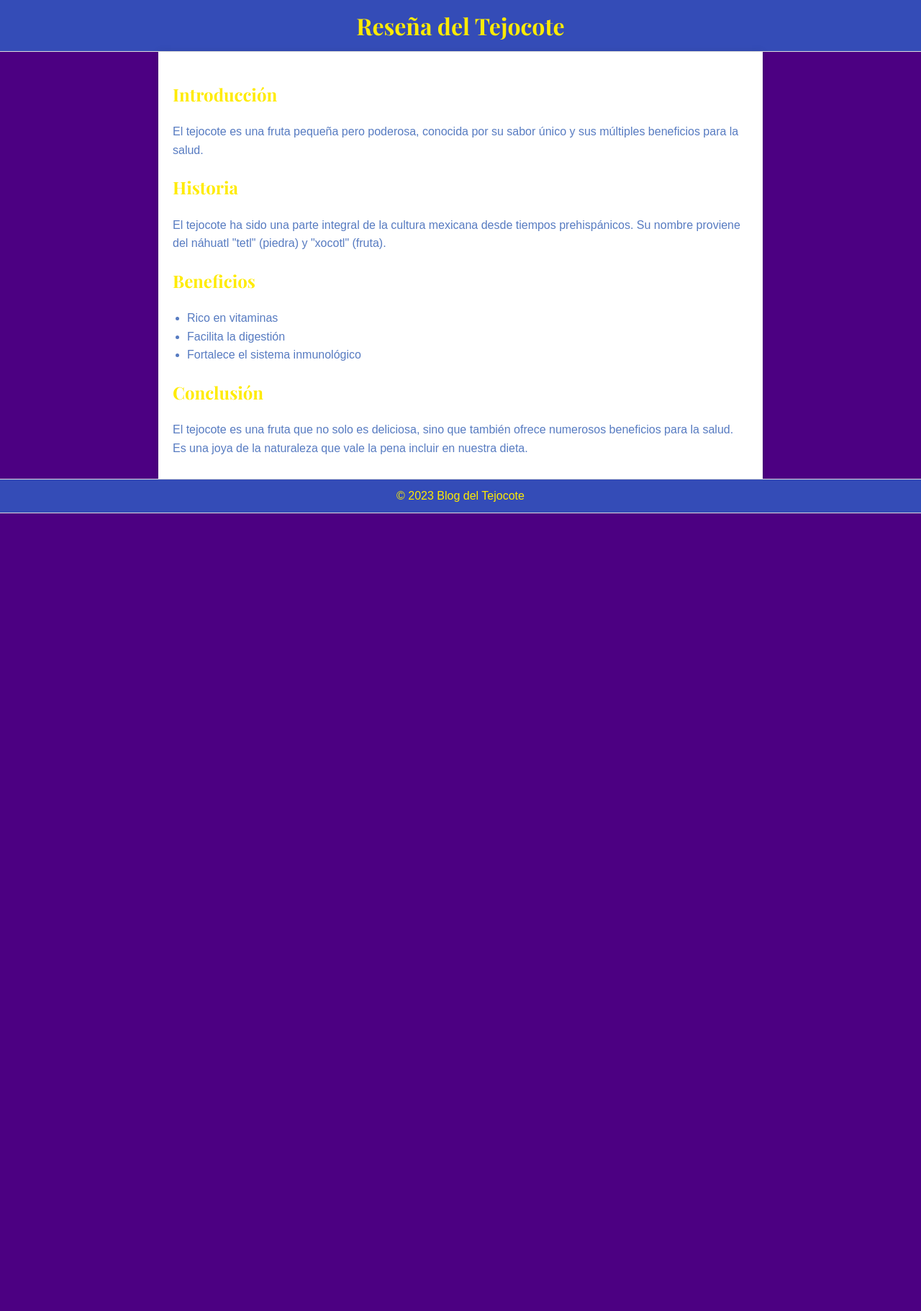
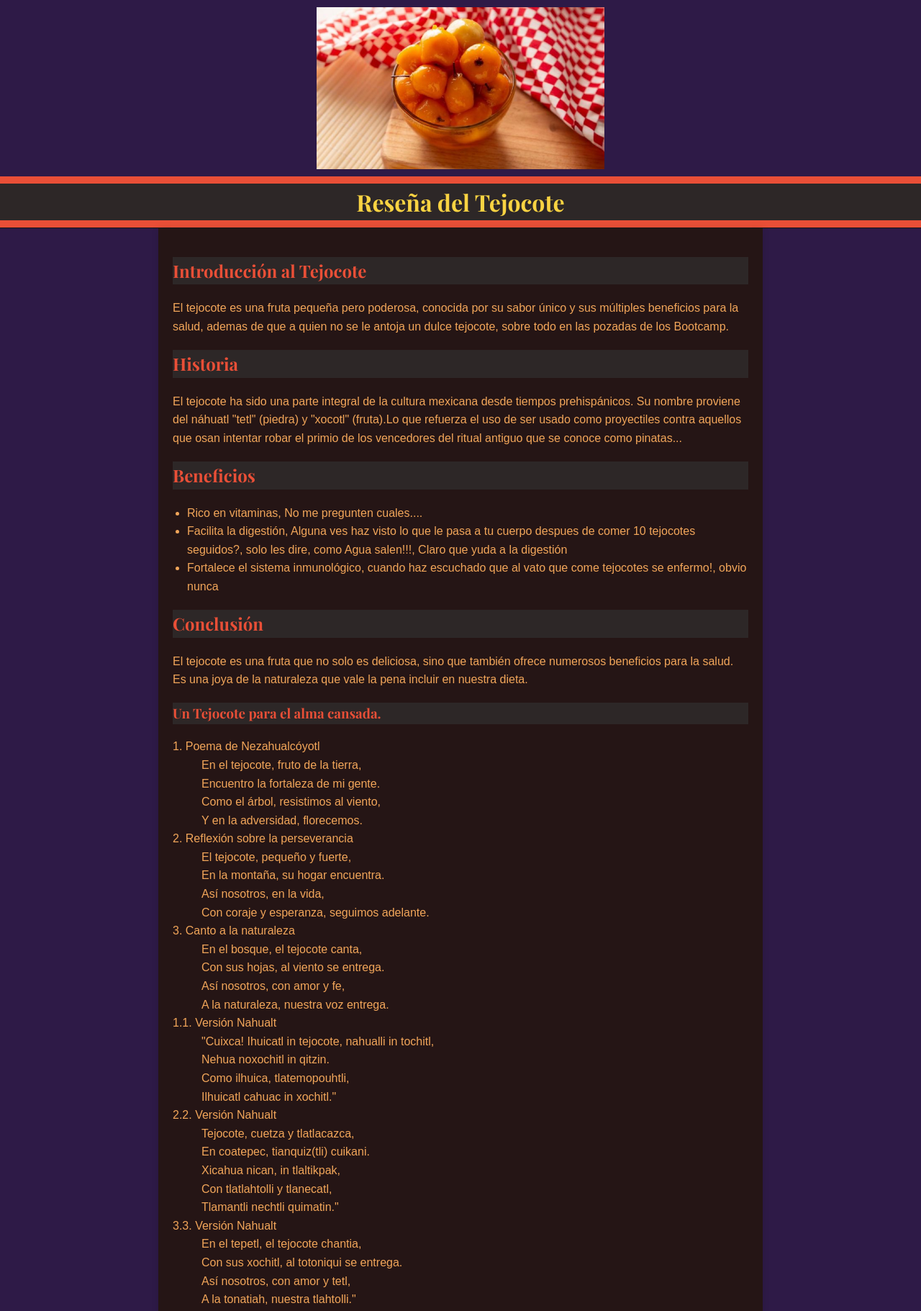
Before and after one commit to mistertlatoani/Tareas-Trabajos, a plain HTML site: page BlogTejocote.html in a window 1280 px wide. Shown: the top 1821 px of the page at 72% size. Before the commit the page ends 800 px from the top, so only its background shows below. Drawn offline with nearby package versions, Linux system fonts and the light colour scheme; files that its build step writes are made by us from their sources; a web font is replaced by a local one.

Commit message:
InicioTejocote

```diff
--- a/BlogTejocote.html
+++ b/BlogTejocote.html
@@ -4,7 +4,9 @@
     <meta charset="UTF-8">
     <meta name="viewport" content="width=device-width, initial-scale=1.0">
     <title>Reseña del Tejocote</title>
-    <link rel="stylesheet" href="stylo.css">
+    <link rel="stylesheet" href= "stylo.css">
+    <img src="Tejo.jpg" alt="Hoy sabran lo que es la sabrosura" class="responsive-img centered-img">
+
 
 </head>
 <body>
@@ -14,21 +16,66 @@
 
     <main>
         <article>
-            <h2>Introducción</h2>
-            <p>El tejocote es una fruta pequeña pero poderosa, conocida por su sabor único y sus múltiples beneficios para la salud.</p>
+            <h2>Introducción al Tejocote</h2>
+            <p>El tejocote es una fruta pequeña pero poderosa, conocida por su sabor único y sus múltiples beneficios para la salud, ademas de que a quien no se le antoja un dulce tejocote, sobre todo en las pozadas de los Bootcamp.</p>
 
             <h2>Historia</h2>
-            <p>El tejocote ha sido una parte integral de la cultura mexicana desde tiempos prehispánicos. Su nombre proviene del náhuatl "tetl" (piedra) y "xocotl" (fruta).</p>
+            <p>El tejocote ha sido una parte integral de la cultura mexicana desde tiempos prehispánicos. Su nombre proviene del náhuatl "tetl" (piedra) y "xocotl" (fruta).Lo que refuerza el uso de ser usado como proyectiles contra aquellos que osan intentar robar el primio de los vencedores del ritual antiguo que se conoce como pinatas...</p>
 
             <h2>Beneficios</h2>
             <ul>
-                <li>Rico en vitaminas</li>
-                <li>Facilita la digestión</li>
-                <li>Fortalece el sistema inmunológico</li>
+                <li>Rico en vitaminas, No me pregunten cuales....</li>
+                <li>Facilita la digestión, Alguna ves haz visto lo que le pasa a tu cuerpo despues de comer 10 tejocotes seguidos?, solo les dire, como Agua salen!!!, Claro que yuda a la digestión</li>
+                <li>Fortalece el sistema inmunológico, cuando haz escuchado que al vato que come tejocotes se enfermo!, obvio nunca</li>
             </ul>
+
+
 
             <h2>Conclusión</h2>
             <p>El tejocote es una fruta que no solo es deliciosa, sino que también ofrece numerosos beneficios para la salud. Es una joya de la naturaleza que vale la pena incluir en nuestra dieta.</p>
+
+            <h3>Un Tejocote para el alma cansada.</h3>
+            <dl>
+              <dt>1. Poema de Nezahualcóyotl</dt>
+              <dd>En el tejocote, fruto de la tierra,<br>
+              Encuentro la fortaleza de mi gente.<br>
+              Como el árbol, resistimos al viento,<br>
+              Y en la adversidad, florecemos.</dd>
+
+              <dt>2. Reflexión sobre la perseverancia</dt>
+              <dd>El tejocote, pequeño y fuerte,<br>
+              En la montaña, su hogar encuentra.<br>
+              Así nosotros, en la vida,<br>
+              Con coraje y esperanza, seguimos adelante.</dd>
+
+              <dt>3. Canto a la naturaleza</dt>
+              <dd>En el bosque, el tejocote canta,<br>
+              Con sus hojas, al viento se entrega.<br>
+              Así nosotros, con amor y fe,<br>
+              A la naturaleza, nuestra voz entrega.</dd>
+
+              <dt>1.1. Versión Nahualt</dt>
+              <dd>"Cuixca! Ihuicatl in tejocote, nahualli in tochitl,<br>
+              Nehua noxochitl in qitzin.<br>
+              Como ilhuica, tlatemopouhtli,<br>
+              Ilhuicatl cahuac in xochitl."</dd>
+
+              <dt>2.2. Versión Nahualt</dt>
+              <dd>Tejocote, cuetza y tlatlacazca,<br>
+              En coatepec, tianquiz(tli) cuikani.<br>
+              Xicahua nican, in tlaltikpak,<br>
+              Con tlatlahtolli y tlanecatl,<br>
+              Tlamantli nechtli quimatin."</dd>
+
+              <dt>3.3. Versión Nahualt</dt>
+              <dd>En el tepetl, el tejocote chantia,<br>
+              Con sus xochitl, al totoniqui se entrega.<br>
+              Así nosotros, con amor y tetl,<br>
+              A la tonatiah, nuestra tlahtolli."</dd>
+            </dl>
+
+            <img src="InformacionTejocote.jpg" alt="Informacion nutrimental y sus aportes deltejocote">
+
         </article>
     </main>
 
--- a/imagenes/stylo.css
+++ b/stylo.css
@@ -1,38 +1,59 @@
+@import url('https://fonts.googleapis.com/css2?family=Playfair+Display:wght@700&family=Signika+Negative:wght@400&display=swap');
 
-@import url('https://fonts.googleapis.com/css2?family=Playfair+Display:wght@700&family=Signika+Negative:wght@400&display=swap');
+.responsive-img {
+    max-width: 100%;
+    height: auto;
+    width: 400px;
+
+}
+
+.centered-img {
+display: block;
+margin-left: auto;
+margin-right: auto;
+}
 
 body {
     font-family: 'Signika Negative', sans-serif;
     line-height: 1.6;
     margin: 0;
     padding: 0;
-    background-color: #4C0082;
-    color: #FFFFFF;
+    background-color: #2E1A47;
+    color: #F2A65A;
 }
 
 header, footer {
-    background-color: #344CB7;
+    background-color: #E94F37;
     padding: 10px 0;
     text-align: center;
-    border-bottom: 1px solid #ddd;
+    border-bottom: 1px solid #1c1616;
 }
 
 header h1, footer p {
     margin: 0;
-    color: #FFEB00; }
+    color: #F9D342;
+}
 
 main {
     padding: 20px;
     max-width: 800px;
     margin: 0 auto;
-    background-color: #fff;
+    background-color: #251515;
     box-shadow: 0 0 10px rgba(0, 0, 0, 0.1);
-    color: #577BC1; /* Color de componentes */
+    color: #F2A65A; /* Color de componentes.... aunque no me quedo muy claro que hace o que jojojo*/
 }
 
 h1, h2, h3, h4, h5, h6 {
     font-family: 'Playfair Display', serif;
-    color: #FFEB00; /* Color de títulos */
+    color: #E94F37; /* Color de títulos */
+    background-color: rgb(45, 39, 39);
+}
+
+.highlight-title {
+    background-color: #F9D342;
+    color: #2E1A47;
+    padding: 5px;
+    border-radius: 5px;
 }
 
 p {
@@ -63,8 +84,7 @@ footer {
 }
 
 button {
-    background-color: #344CB7; /* Botones */
-    color: #FFEB00; /* Resaltados */
+    background-color: #E94F37;
     border: none;
     padding: 10px 20px;
     cursor: pointer;
@@ -72,11 +92,11 @@ button {
 }
 
 button:hover {
-    background-color: #577BC1; /* Color de componentes */
+    background-color: #F2A65A;
 }
 
 .highlight {
-    background-color: #FFEB00; /* Resaltados */
-    color: #4C0082; /* Fondo del texto */
+    background-color: #0a0907;
+    color: #9992a2;
     padding: 2px 4px;
 }
```
Also changed, not shown: InformacionTejocote.jpg (added), Tejo.jpg (added).
